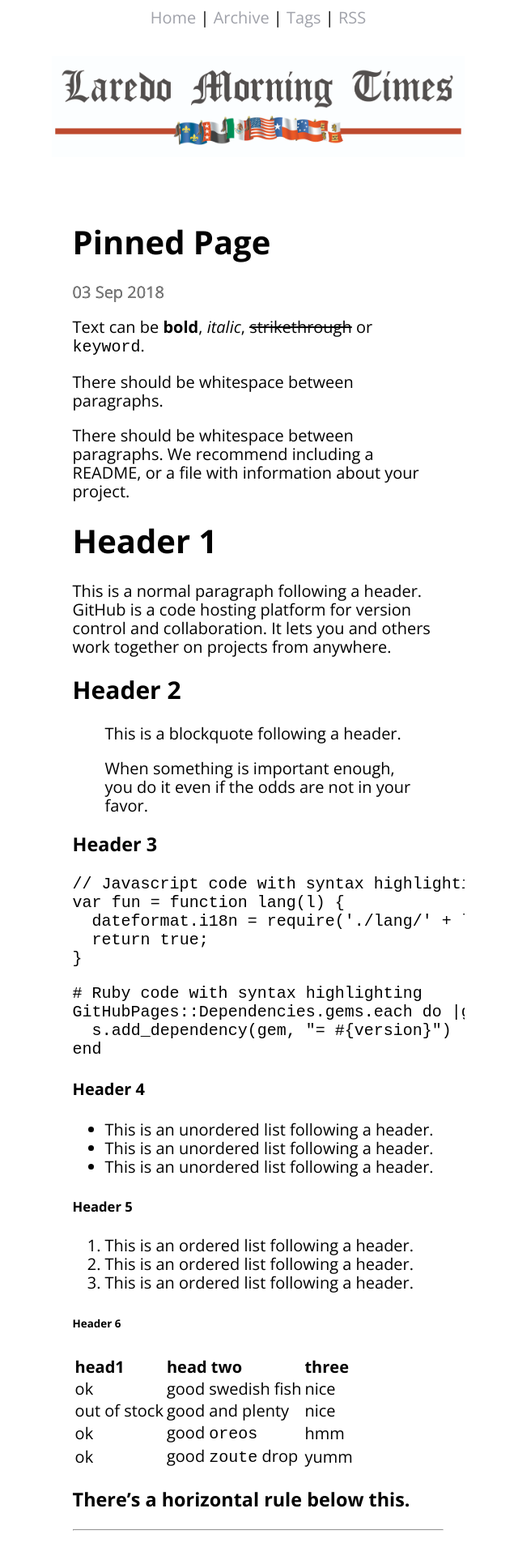
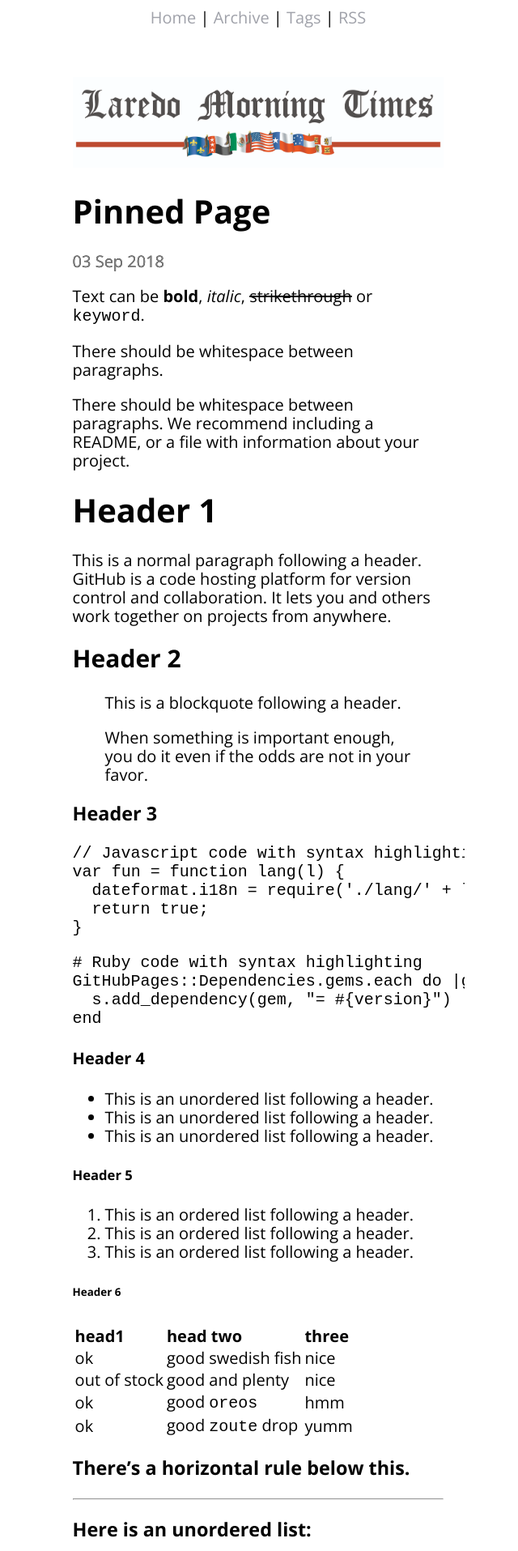
Before and after one commit to HSELaredoIT/HarmonyintheNews, a Jekyll site: the page built from _posts/2018-09-03-Pinned-Page.md, in a window 1280 px wide. Shown: the top 1915 px of the page at 81% size, without its empty margins (321-961 px from the left). Built offline with Jekyll 4.4.1, drawn with Linux system fonts in a browser that asks for light colours.

Commit message:
layout change

```diff
--- a/_layouts/post.html
+++ b/_layouts/post.html
@@ -1,11 +1,9 @@
 ---
 layout: default
 ---
-<header class="block logo">
-	<img src="{{ site.url }}{{ site.baseurl }}/assets/brand_laredo_logo_download.jpeg" alt="logo">
-</header>
 
 <article class="block">
+  <img src="{{ site.url }}{{ site.baseurl }}/assets/brand_laredo_logo_download.jpeg" alt="logo">
   <h1> {{ page.title }} </h1>
   <time datetime="{{ page.date | date_to_xmlschema }}" class="by-line">{{ page.date | date_to_string }}</time>
   <br/>
```
